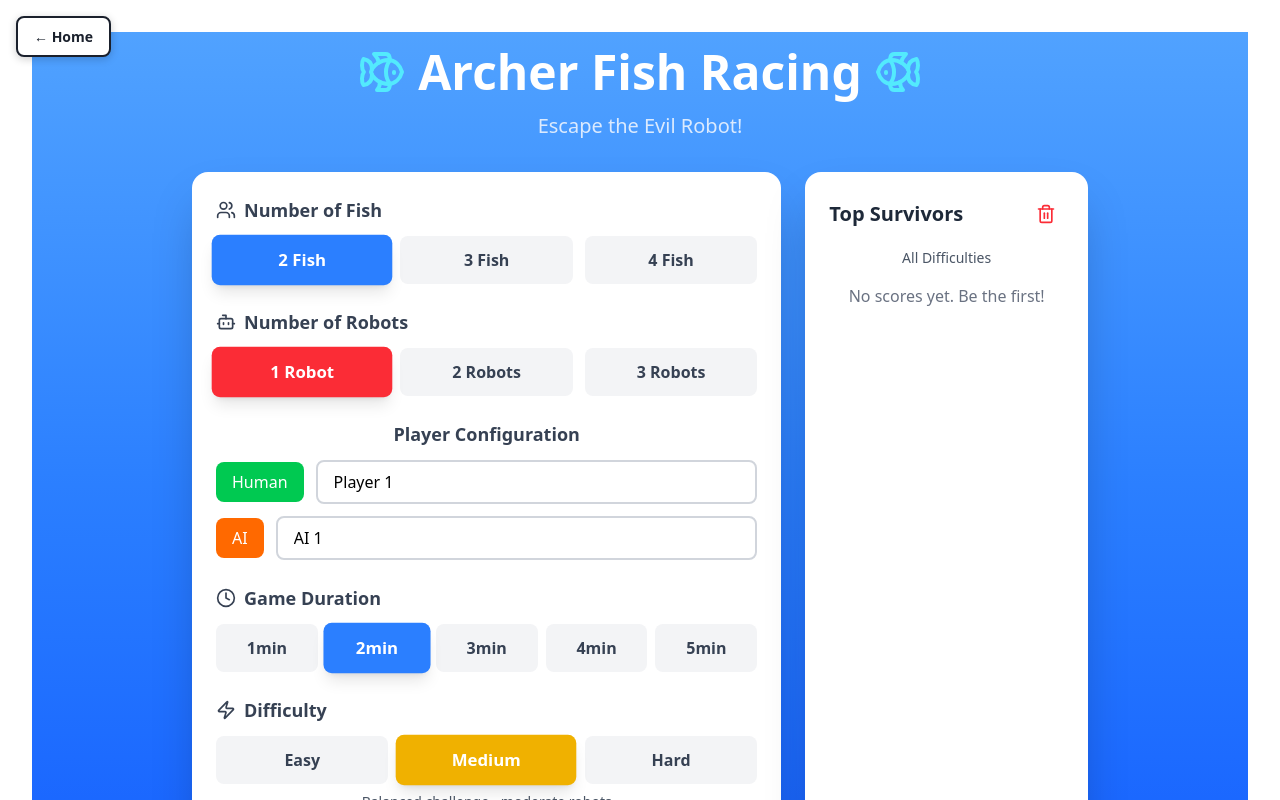
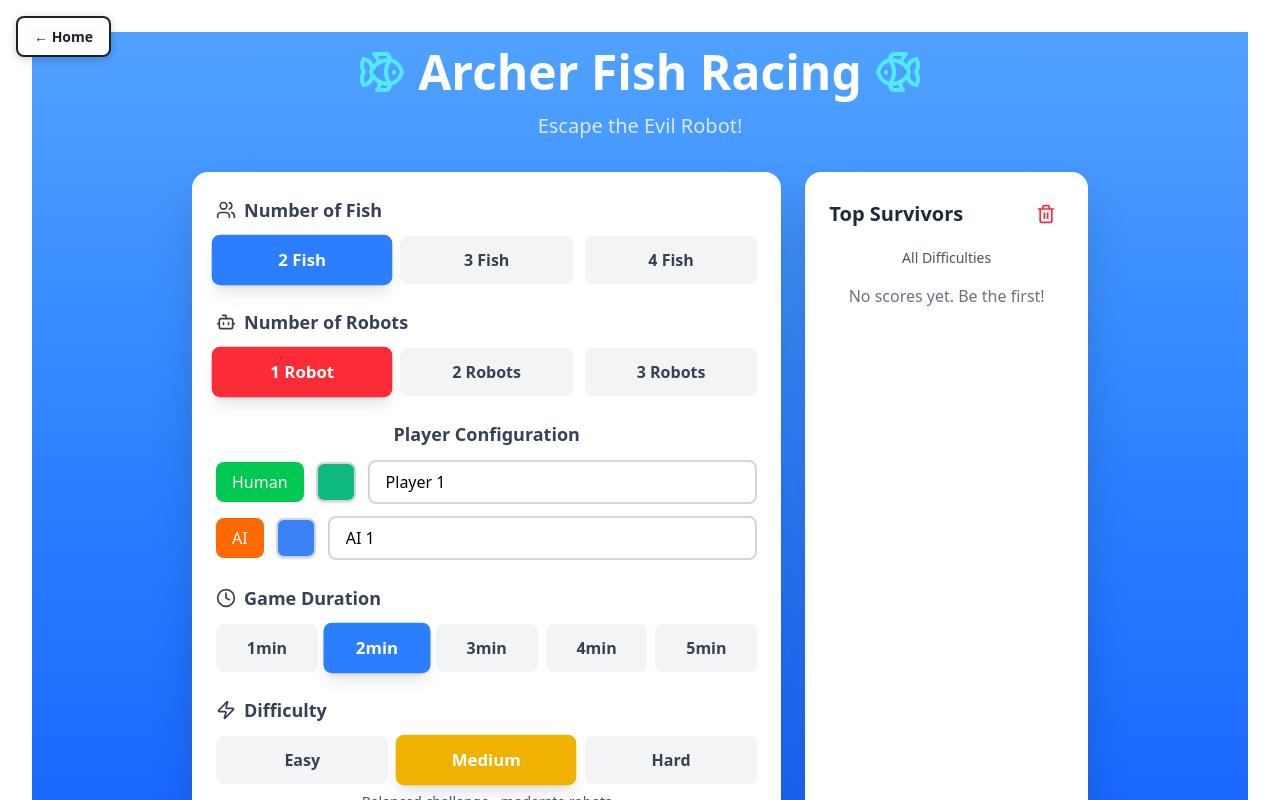
Before and after one commit to tseitzin/golf-card-game, a React (Vite) app: page /archerfish in a window 1280 px wide. Shown: the top 800 px of the page. Built offline with nearby package versions, Linux system fonts and the light colour scheme.

Commit message:
Add color picker for user color

```diff
--- a/src/games/archerfish/components/GameSetup.tsx
+++ b/src/games/archerfish/components/GameSetup.tsx
@@ -7,11 +7,14 @@ interface GameSetupProps {
   onStartGame: (config: GameConfig) => void;
 }
 
+const DEFAULT_COLORS = ['#10b981', '#3b82f6', '#f59e0b', '#ef4444'];
+
 export default function GameSetup({ onStartGame }: GameSetupProps) {
   const [numPlayers, setNumPlayers] = useState(2);
   const [numRobots, setNumRobots] = useState(1);
   const [humanPlayers, setHumanPlayers] = useState([true, false, false, false]);
   const [playerNames, setPlayerNames] = useState(['Player 1', 'AI 1', 'AI 2', 'AI 3']);
+  const [playerColors, setPlayerColors] = useState<string[]>(DEFAULT_COLORS);
   const [duration, setDuration] = useState<GameDuration>(120);
   const [difficulty, setDifficulty] = useState<Difficulty>('medium');
   const [leaderboard, setLeaderboard] = useState<LeaderboardEntry[]>([]);
@@ -91,6 +94,12 @@ export default function GameSetup({ onStartGame }: GameSetupProps) {
     setPlayerNames(newPlayerNames);
   };
 
+  const handleColorChange = (index: number, color: string) => {
+    const newPlayerColors = [...playerColors];
+    newPlayerColors[index] = color;
+    setPlayerColors(newPlayerColors);
+  };
+
   const handleStartGame = () => {
     const activeHumanPlayers = humanPlayers.slice(0, numPlayers);
     const activePlayerNames = playerNames.slice(0, numPlayers);
@@ -113,6 +122,7 @@ export default function GameSetup({ onStartGame }: GameSetupProps) {
       numRobots,
       humanPlayers: activeHumanPlayers,
       playerNames: activePlayerNames,
+      playerColors: playerColors.slice(0, numPlayers),
       duration,
       difficulty,
     });
@@ -199,6 +209,21 @@ export default function GameSetup({ onStartGame }: GameSetupProps) {
                     >
                       {humanPlayers[index] ? 'Human' : 'AI'}
                     </button>
+                    <div className="relative">
+                      <div
+                        className="w-10 h-10 rounded-lg border-2 border-gray-300 cursor-pointer hover:border-gray-400 transition-all shadow-sm"
+                        style={{ backgroundColor: playerColors[index] }}
+                        onClick={() => document.getElementById(`color-picker-${index}`)?.click()}
+                        title="Click to change color"
+                      />
+                      <input
+                        id={`color-picker-${index}`}
+                        type="color"
+                        value={playerColors[index]}
+                        onChange={(e) => handleColorChange(index, e.target.value)}
+                        className="absolute opacity-0 w-0 h-0"
+                      />
+                    </div>
                     <input
                       type="text"
                       value={playerNames[index]}
--- a/src/games/archerfish/types.ts
+++ b/src/games/archerfish/types.ts
@@ -75,6 +75,7 @@ export interface GameConfig {
   numRobots: number;
   humanPlayers: boolean[];
   playerNames: string[];
+  playerColors?: string[];
   duration: GameDuration;
   difficulty: Difficulty;
 }
--- a/src/games/archerfish/utils/gameInitializer.ts
+++ b/src/games/archerfish/utils/gameInitializer.ts
@@ -24,7 +24,7 @@ export function initializeFish(config: GameConfig, arenaWidth: number, arenaHeig
       velocity: { x: 0, y: 0 },
       isHuman,
       name: config.playerNames[i],
-      color: FISH_COLORS[i],
+      color: config.playerColors?.[i] || FISH_COLORS[i],
       isFrozen: false,
       frozenUntil: 0,
       survivalTime: 0,
```
